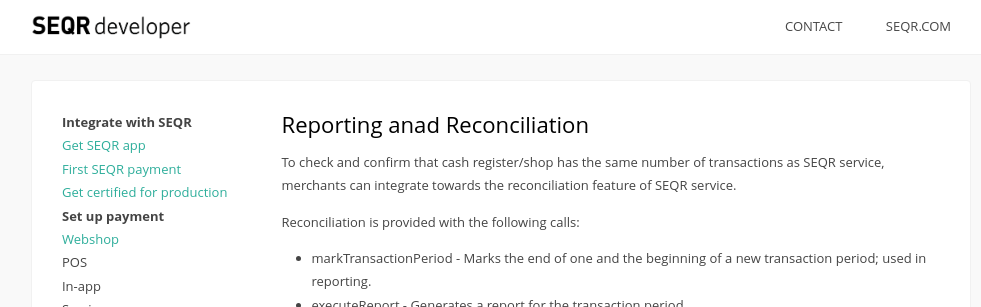
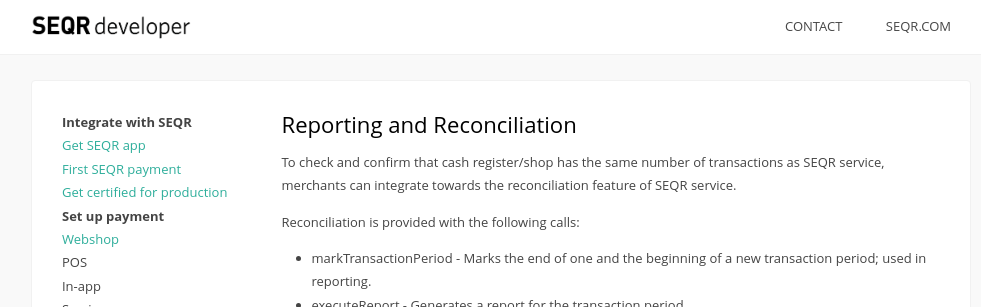
Before and after one commit to SeamlessDistribution/SeamlessDistribution.github.io, a Jekyll site: the page built from merchant/reference/reporting.md, in a window 1280 px wide and 900 px high. Shown: the top 307 px of the window, without its empty margins (139-1120 px from the left). Built offline with Jekyll 4.4.1, drawn with Linux system fonts in a browser that asks for light colours.

Commit message:
fixed anad typo

```diff
--- a/merchant/reference/reporting.md
+++ b/merchant/reference/reporting.md
@@ -4,7 +4,7 @@
 description: SEQR Reporting Reconciliation
 ---
 
-## Reporting anad Reconciliation
+## Reporting and Reconciliation
 
 To check and confirm that cash register/shop has the same number of transactions
 as SEQR service, merchants can integrate towards the reconciliation feature of
```
